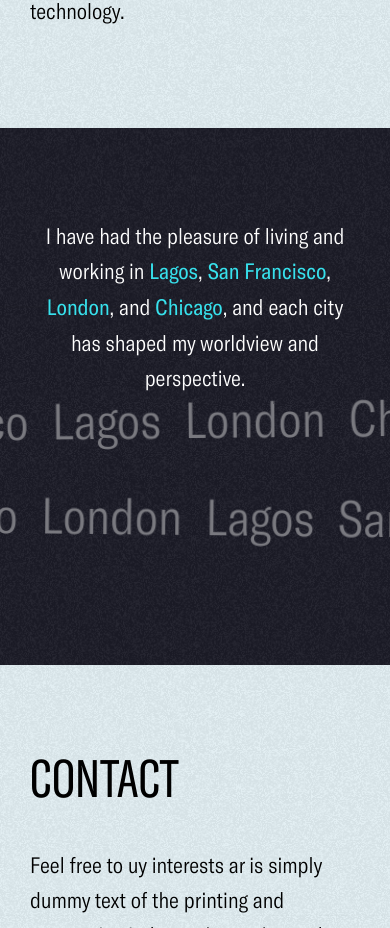
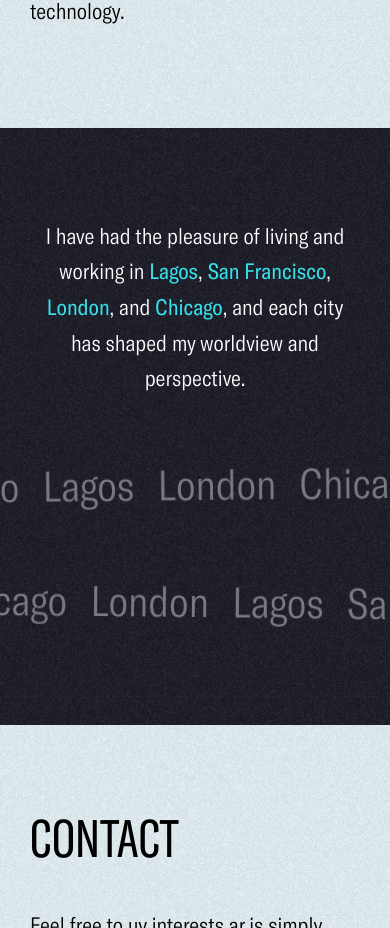
Before and after one commit to muyixs/muyiwa-website, a Nuxt app: page / in a window 390 px wide. Shown: the part 2141-3069 px from the top of the page. Built offline with nearby package versions, Linux system fonts and the light colour scheme.

Commit message:
fix mobile responsive issues on cities section

```diff
--- a/pages/index.vue
+++ b/pages/index.vue
@@ -255,6 +255,7 @@ export default {
         })
 
         city.addEventListener('mouseleave', () => {
+          if (this.windowWidth < 768) return
           hideCityImage(city)
         })
       })
@@ -286,6 +287,7 @@ export default {
       })
 
       window.addEventListener('mousemove', () => {
+        if (this.windowWidth < 768) return
         if (windowIsActive) return
 
         citiesRow.forEach((row) => {
@@ -476,7 +478,7 @@ export default {
     overflow: hidden;
 
     @include screen('small') {
-      padding: 90px 0 180px;
+      padding: 90px 0 150px;
     }
 
     &-subtext {
@@ -487,6 +489,10 @@ export default {
 
       @include screen('small') {
         height: 170px;
+      }
+
+      @media screen and (max-width: 480px) {
+        height: 240px;
       }
 
       @include screen('med') {
@@ -512,7 +518,7 @@ export default {
       height: 100%;
 
       @include screen('small') {
-        font-size: 5rem;
+        font-size: 4.2rem;
       }
 
       &:hover {
@@ -571,6 +577,10 @@ export default {
           margin-top: 25%;
         }
 
+        @media screen and (max-width: 480px) {
+          margin-top: 30%;
+        }
+
         .c-home__cities-wrap {
           right: var(--offset);
         }
```
